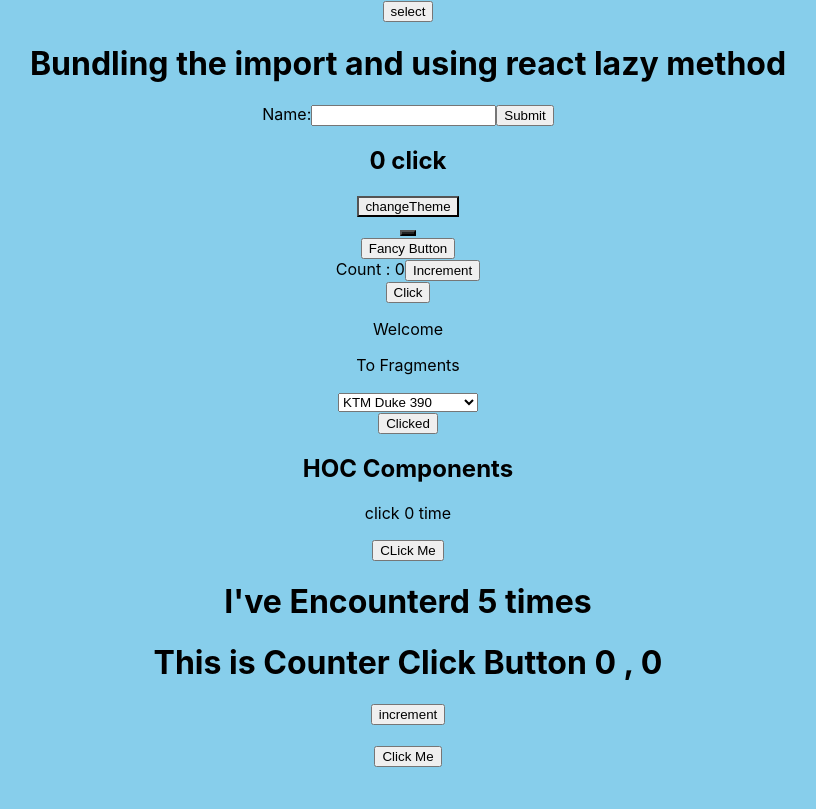
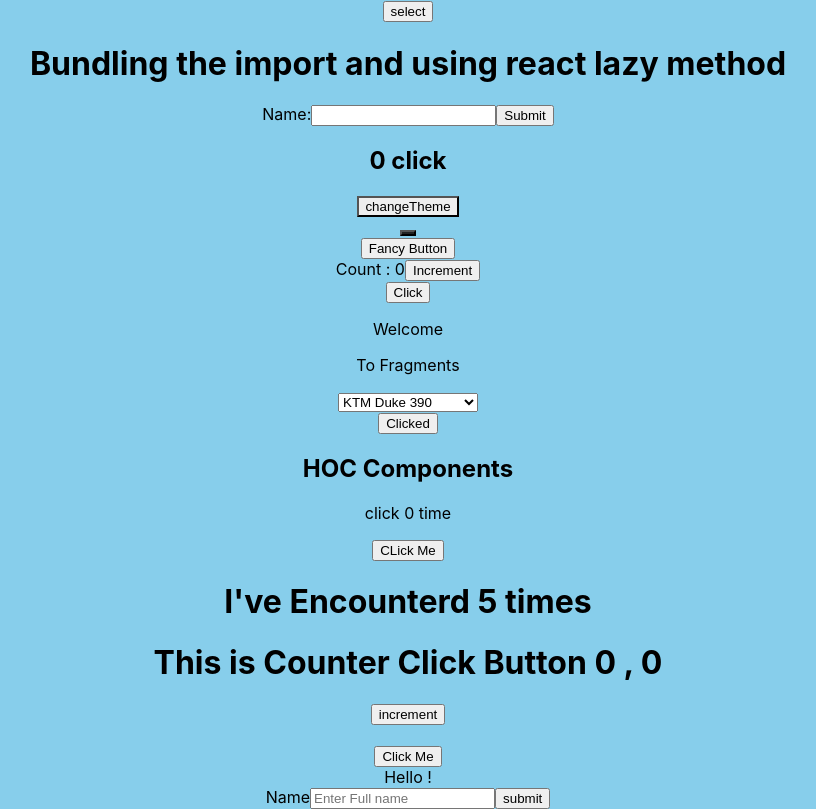
Before and after one commit to Mdhamza77/React, a React (Create React App) app: page / in a window 1280 px wide. Shown: the part 800-1609 px from the top of the page, without its empty margins (232-1048 px from the left). Before the commit the page ends 1567 px from the top, so only its background shows below. Built offline with nearby package versions, Linux system fonts and the light colour scheme.

Commit message:
Implementation on Web Components and un controlled Component

```diff
--- a/src/App.js
+++ b/src/App.js
@@ -20,6 +20,8 @@ import Practice from './Practice';
 import StateHook from './Hooks/StateHook';
 import UseEffect from './Hooks/UseEffect';
 import Exercise from './Hooks/Exercise';
+import WebComponents from './WebComponents';
+import UncontrolledComp from './UncontrolledComp';
 class App extends Component {
   render(){
      // Destructing the props
@@ -54,6 +56,8 @@ class App extends Component {
          <StateHook/>
          <UseEffect/>
          <Exercise/>
+         <WebComponents/>
+         <UncontrolledComp/>
 
 
 
--- a/src/Hooks/Exercise.js
+++ b/src/Hooks/Exercise.js
@@ -7,7 +7,7 @@ function  Exercise(){
            console.log("exiting loop")
        }
        console.log('count value is updating');
-    });
+    },[]);
     return (
         <>
         <h1>This is Counter Click Button {count} , {increment}</h1>
--- /dev/null
+++ b/src/UncontrolledComp.js
@@ -0,0 +1,28 @@
+import React, { Component } from 'react';
+
+class UncontrolledComp extends Component {
+    constructor(props){
+        super(props);
+        this.handleChange = this.handleChange.bind(this);
+        this.input = React.createRef();
+        }
+        handleChange(even){
+            alert("A name is Submitted using Uncontrolled Components " + this.input.current.value)
+        }
+    render() {
+        return (
+            <div>
+                <form onSubmit={this.handleChange}>
+                   <label>
+                        Name
+                        <input type="text" ref={this.input} placeholder="Enter Full name"/>
+                   </label>
+                   <input type="submit" value="submit" />
+
+                </form>
+            </div>
+        );
+    }
+}
+
+export default UncontrolledComp;
--- /dev/null
+++ b/src/WebComponents.js
@@ -0,0 +1,12 @@
+import React, { Component } from 'react';
+class WebComponents extends Component {
+    render() {
+        return (
+            <div>
+                Hello <x-search>{this.props.name}</x-search>!
+            </div>
+        );
+    }
+}
+
+export default WebComponents;
```
